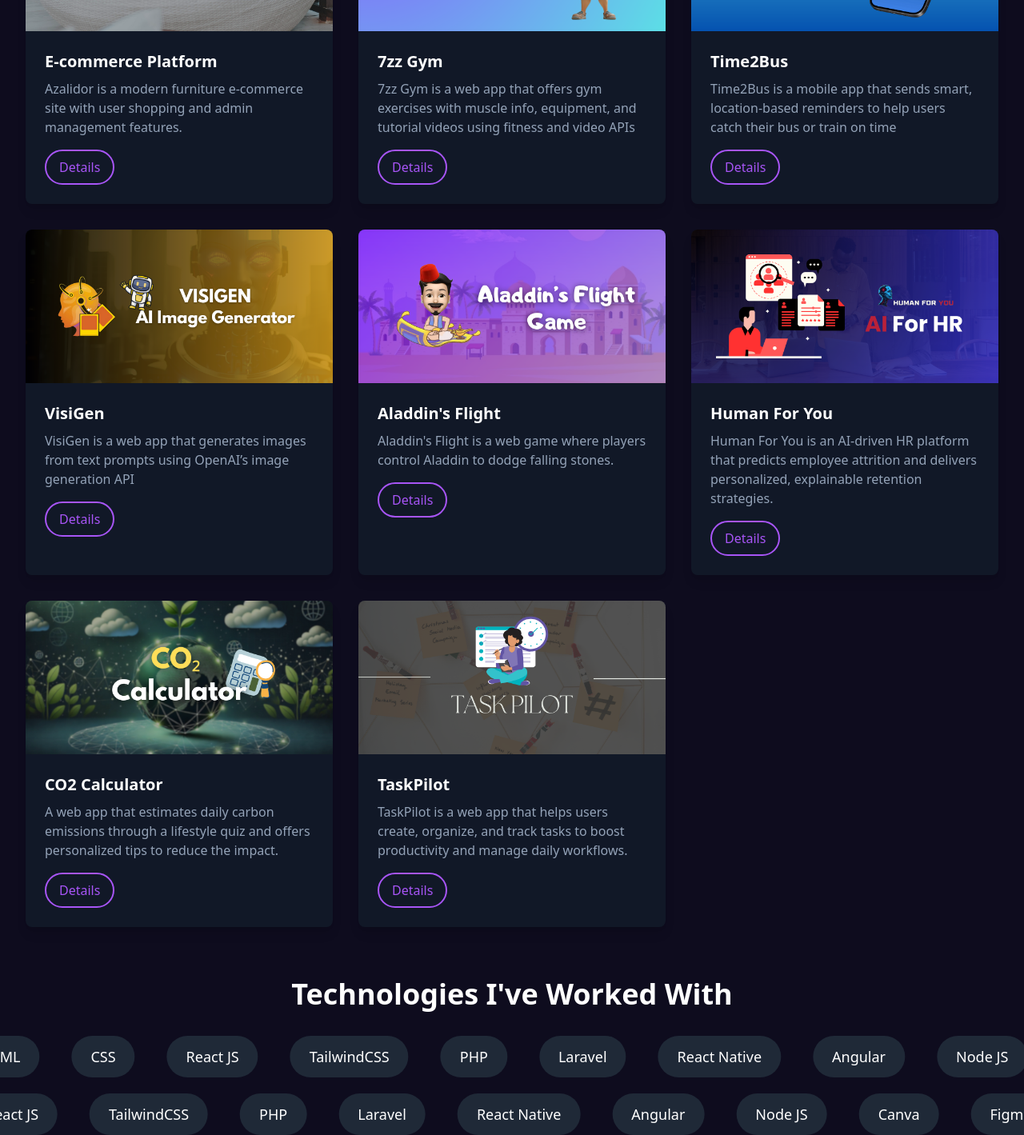
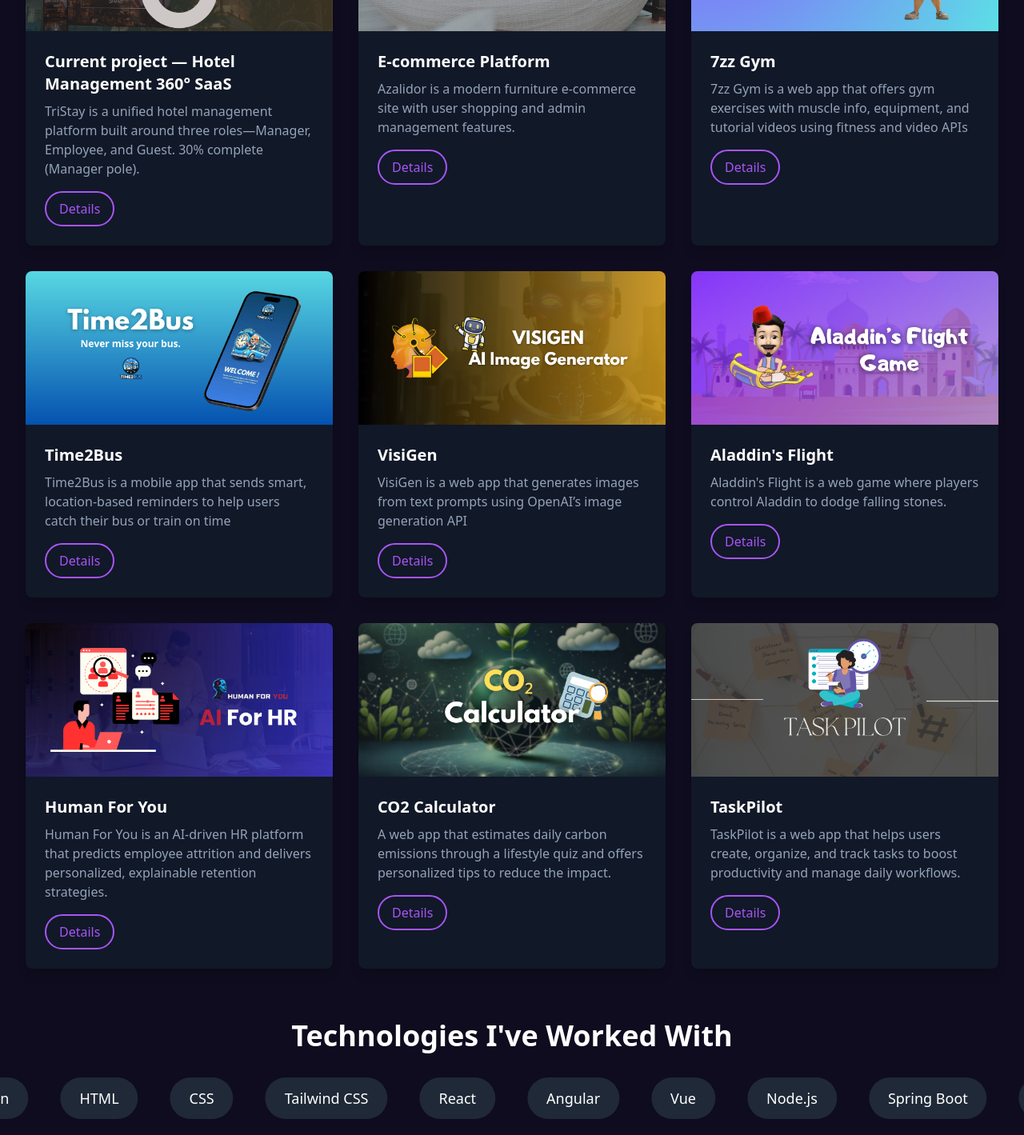
Before and after one commit to HamzaOuba00-1/portfolio, a React (Vite) app: page / in a window 1280 px wide. Shown: the part 2660-4079 px from the top of the page at 80% size. Built offline with nearby package versions, Linux system fonts and the light colour scheme.

Commit message:
04/10/25

```diff
--- a/src/components/About.jsx
+++ b/src/components/About.jsx
@@ -62,14 +62,14 @@
                 ref={ref}
                 initial={{opacity:0}}
                 animate={inView ? {opacity:1} : {}}
-                transition={{delay:1.2, duration:0.3}}
+                transition={{delay:0.3, duration:0.3}}
                 className='text-center'>
                     <h3 className='text-3xl md:text-8xl font-bold md:my-6 text-purple-500'>4</h3>
                     <motion.p
                     ref={ref}
                     initial={{opacity:0, y:100}}
                     animate={inView ? {opacity:1, y:0} : {}}
-                    transition={{delay:1.7, duration:0.5}}
+                    transition={{delay:0.3, duration:0.5}}
                     className='text-sm sm:text-base text-gray-300'>4th-Year Engineering Student</motion.p>
                 </motion.div>
 
@@ -78,14 +78,14 @@
                 ref={ref}
                 initial={{opacity:0}}
                 animate={inView ? {opacity:1} : {}}
-                transition={{delay:1.4, duration:0.3}}
+                transition={{delay:0.3, duration:0.3}}
                 className='text-center'>
                     <h3 className='text-3xl md:text-8xl font-bold md:my-6 text-purple-500'>5+</h3>
                     <motion.p
                     ref={ref}
                     initial={{opacity:0, y:100}}
                     animate={inView ? {opacity:1, y:0} : {}}
-                    transition={{delay:1.8, duration:0.5}}
+                    transition={{delay:0.3, duration:0.5}}
                     className='text-sm sm:text-base text-gray-300'>Years of Freelance Experience</motion.p>
                 </motion.div>
 
@@ -94,14 +94,14 @@
                 ref={ref}
                 initial={{opacity:0}}
                 animate={inView ? {opacity:1} : {}}
-                transition={{delay:1.6, duration:0.3}}
+                transition={{delay:0.3, duration:0.3}}
                 className='text-center'>
                     <h3 className='text-3xl md:text-8xl font-bold md:my-6 text-purple-500'>12+</h3>
                     <motion.p
                     ref={ref}
                     initial={{opacity:0, y:100}}
                     animate={inView ? {opacity:1, y:0} : {}}
-                    transition={{delay:1.9, duration:0.5}}
+                    transition={{delay:0.3, duration:0.5}}
                     className='text-sm sm:text-base text-gray-300'>Projects Built This Year</motion.p>
                 </motion.div>
             </div>
--- a/src/components/Companies.jsx
+++ b/src/components/Companies.jsx
@@ -3,30 +3,52 @@
 
 const Companies = () => {
   const companies = [
-    "Python",
+    // Langages
     "C",
+    "C#",
     "Java",
     "JavaScript",
     "TypeScript",
-    "C#",
+    "PHP",
+    "Python",
+
+    // Front-end
     "HTML",
     "CSS",
-    "React JS",
-    "TailwindCSS",
-    "PHP",
+    "Tailwind CSS",
+    "React",
+    "Angular",
+    "Vue",
+
+    // Back-end
+    "Node.js",
+    "Spring Boot",
+    ".NET",
+    "Django",
     "Laravel",
+
+    // Mobile
     "React Native",
-    "Angular",
-    "Node JS",
+    "Flutter",
+
+    // Cloud & CI/CD
+    "AWS",
+    "Microsoft Azure",
+    "GitHub Actions",
+    "GitLab CI/CD",
+    "Jenkins",
+
+    // Conteneurs & Outils
+    "Docker",
+    "Git",
+    "Maven",
+    "SonarQube",
+
+    // Design / UI
+    "Figma",
     "Canva",
-    "Figma",
     "Adobe Illustrator",
-    "Docker",
-    "Django",
-    "Flutter",
-    "MySQL",
-    "Vite",
-    "Spring Boot",
+    "Adobe Photoshop",
   ];
 
   const companiesList = [...companies, ...companies];
--- a/src/components/Contact.jsx
+++ b/src/components/Contact.jsx
@@ -58,7 +58,7 @@
           ref={ref}
           initial={{ opacity: 0, y: -100 }}
           animate={inView ? { opacity: 1, y: 0 } : {}}
-          transition={{ delay: 0.3, duration: 0.5 }}
+          transition={{ delay: 0.1, duration: 0.3 }}
           className="text-4xl font-bold text-white"
         >
           Contact <span className="text-purple-500">Me</span>
@@ -67,7 +67,7 @@
           ref={ref}
           initial={{ opacity: 0, y: -100 }}
           animate={inView ? { opacity: 1, y: 0 } : {}}
-          transition={{ delay: 0.3, duration: 0.5 }}
+          transition={{ delay: 0.1, duration: 0.3 }}
           className="text-slate-400 mt-4"
         >
           Feel free to reach out to me <br></br> I’m always open to new
@@ -80,7 +80,7 @@
             ref={ref}
             initial={{ opacity: 0, x: -50 }}
             animate={inView ? { opacity: 1, x: 0 } : {}}
-            transition={{ delay: 0.2, duration: 0.5 }}
+            transition={{ delay: 0.2, duration: 0.3 }}
             className="flex items-center space-x-4"
           >
             <div className="bg-purple-500 p-4 rounded-full">
--- a/src/components/Work.jsx
+++ b/src/components/Work.jsx
@@ -7,6 +7,7 @@
 import project6 from "../assets/6.png";
 import project7 from "../assets/2.png";
 import project8 from "../assets/8.png";
+import project9 from "../assets/9.png";
 import { motion } from "motion/react";
 import { useInView } from "react-intersection-observer";
 import Companies from "./Companies";
@@ -15,6 +16,15 @@
   const [selectedProject, setSelectedProject] = useState(null);
 
   const projects = [
+    {
+      id: 9,
+      title: " Current project — Hotel Management 360° SaaS",
+      shortDescription: "TriStay is a unified hotel management platform built around three roles—Manager, Employee, and Guest. 30% complete (Manager pole).",
+      longDescription: `Status: 30% complete, focused on the Manager pole.  Implemented: user management, hotel setup, room inventory, reservations, planning/calendar, real-time chat, and employee time tracking (pointage).`,
+      image: project9,
+      videoUrl: "https://www.youtube.com/embed/fC0f_gR5PgE",
+      githubLink: "https://github.com/HamzaOuba00-1/hotelmanager",
+    },
     {
       id: 1,
       title: "E-commerce Platform ",
@@ -132,6 +142,7 @@
         <div className="grid grid-cols-1 sm:grid-cols-2 md:grid-cols-3 gap-8">
           {projects.map((project, index) => {
             const ref = React.createRef();
+            // eslint-disable-next-line react-hooks/rules-of-hooks
             const inView = useInView({ triggerOnce: true, threshold: 0.5 });
             return (
               <motion.div
@@ -168,7 +179,7 @@
         ref={companiesRef}
         initial={{ opacity: 0, y: 100 }}
         animate={companiesInView ? { opacity: 1, y: 0 } : {}}
-        transition={{ delay: 0.7, duration: 0.5 }}
+        transition={{ delay: 0.2, duration: 0.3 }}
       >
         <Companies />
       </motion.div>
```
Also changed, not shown: src/assets/9.png (added), 1 other file (tests, documents, lock files or other folders).
